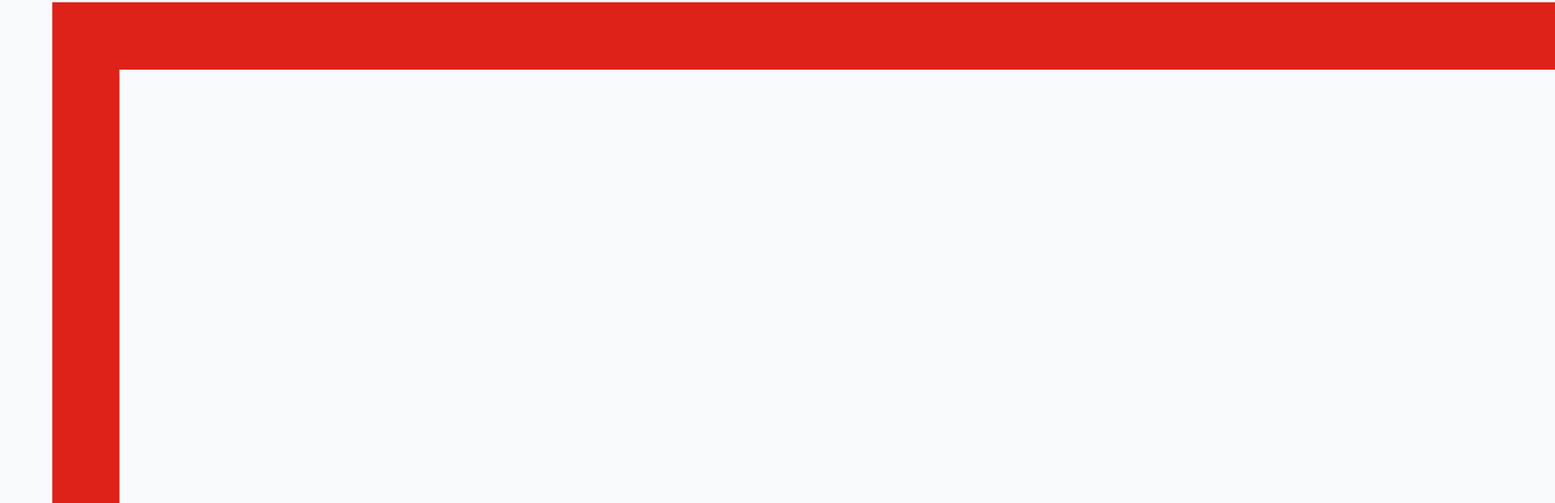
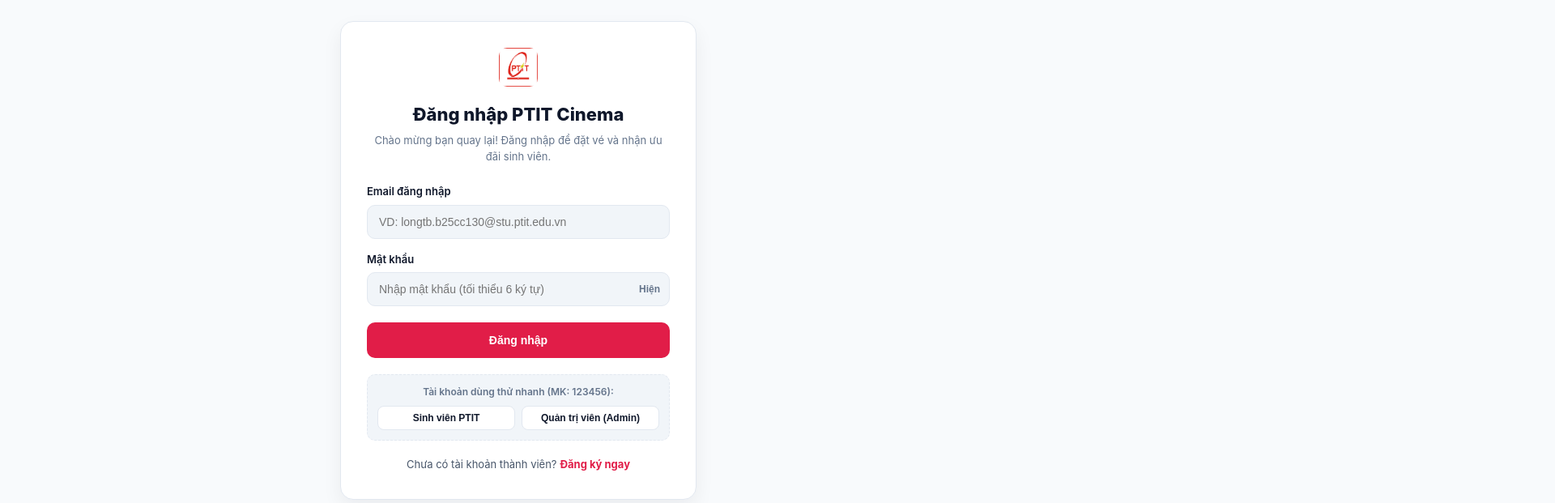
Before and after one commit to Nhatdoo9ii/03_LTW_CuoiKy, a React (Vite) app in the folder client/: page /login in a window 1280 px wide. Shown: the part 95-716 px from the top of the page at 81% size, 1920 px wide, since content can reach past the window. Built offline with nearby package versions, Linux system fonts and the light colour scheme.

Commit message:
Sửa lại file Css cho trang Login do sơ suất

```diff
--- a/client/src/pages/public/LoginPage.module.css
+++ b/client/src/pages/public/LoginPage.module.css
@@ -1,100 +1,131 @@
-.homeWrapper {
-  background-color: var(--bg-page);
-  color: var(--text-heading);
-  min-height: 100vh;
-  padding-bottom: 64px;
+.authWrapper {
+  min-height: calc(100vh - 200px);
+  display: flex;
+  align-items: center;
+  justify-content: center;
+  padding: 24px 16px;
 }
 
-.container {
-  max-width: 1200px;
-  margin: 0 auto;
-  padding: 0 20px;
+.authCard {
+  width: 100%;
+  max-width: 440px;
+  background-color: var(--bg-surface);
+  border: 1px solid var(--border-color);
+  border-radius: 16px;
+  padding: 32px;
+  box-shadow: 0 10px 25px rgba(15, 23, 42, 0.06);
 }
 
-/* ================= THANH CHUYỂN TAB & ĐẾM SỐ PHIM ================= */
-.tabHeader {
-  display: flex;
-  justify-content: space-between;
-  align-items: center;
-  flex-wrap: wrap;
-  gap: 16px;
-  margin: 32px 0 24px;
+.headerBox {
+  text-align: center;
+  margin-bottom: 24px;
 }
 
-.tabButtons {
+.logo {
+  width: 48px;
+  height: 48px;
+  object-fit: contain;
+  border-radius: 10px;
+  margin-bottom: 12px;
+}
+
+.title {
+  font-size: 22px;
+  font-weight: 800;
+  color: var(--text-heading);
+  margin-bottom: 6px;
+}
+
+.subtitle {
+  font-size: 13px;
+  color: var(--text-muted);
+  line-height: 1.5;
+}
+
+.errorAlert {
+  background-color: var(--color-primary-light);
+  color: var(--color-primary);
+  border: 1px solid var(--color-primary);
+  padding: 10px 14px;
+  border-radius: 10px;
+  font-size: 13px;
+  font-weight: 600;
+  margin-bottom: 18px;
+  text-align: center;
+}
+
+.form {
+  display: flex;
+  flex-direction: column;
+  gap: 16px;
+}
+
+.formGroup {
+  display: flex;
+  flex-direction: column;
+  gap: 6px;
+}
+
+.label {
+  font-size: 13px;
+  font-weight: 600;
+  color: var(--text-heading);
+}
+
+.passwordWrapper {
+  position: relative;
   display: flex;
   align-items: center;
-  gap: 12px;
 }
 
-.tabBtn {
-  padding: 10px 22px;
+.input {
+  width: 100%;
+  height: 42px;
+  padding: 0 14px;
   border-radius: 10px;
   border: 1px solid var(--border-color);
-  background-color: var(--bg-surface);
+  background-color: var(--bg-subtle);
   color: var(--text-heading);
   font-size: 14px;
-  font-weight: 700;
-  cursor: pointer;
-  transition: all 0.2s ease;
+  outline: none;
+  transition: border-color 0.2s ease, background-color 0.2s ease;
 }
 
-.tabBtn:hover {
+.input:focus {
   border-color: var(--color-primary);
+  background-color: var(--bg-surface);
+}
+
+.inputError {
+  border-color: var(--color-primary);
+}
+
+.togglePwdBtn {
+  position: absolute;
+  right: 12px;
+  background: none;
+  border: none;
+  font-size: 12px;
+  font-weight: 600;
+  color: var(--text-muted);
+  cursor: pointer;
+}
+
+.togglePwdBtn:hover {
   color: var(--color-primary);
 }
 
-.tabBtnActive {
-  background-color: var(--color-primary);
-  border-color: var(--color-primary);
-  color: #ffffff;
+.errorText {
+  font-size: 12px;
+  color: var(--color-primary);
+  font-weight: 500;
 }
 
-.tabBtnActive:hover {
-  background-color: var(--color-primary-hover);
-  border-color: var(--color-primary-hover);
-  color: #ffffff;
-}
-
-.resultCount {
-  font-size: 14px;
-  color: var(--text-muted);
-}
-
-.resultCount strong {
-  color: var(--text-heading);
-  font-weight: 700;
-}
-
-/* ================= LƯỚI DANH SÁCH PHIM ================= */
-.moviesGrid {
-  display: grid;
-  grid-template-columns: repeat(4, 1fr);
-  gap: 24px;
-}
-
-/* ================= TRẠNG THÁI KHÔNG TÌM THẤY PHIM ================= */
-.emptyState {
-  background-color: var(--bg-surface);
-  border: 1px solid var(--border-color);
-  border-radius: 16px;
-  padding: 48px 24px;
-  text-align: center;
-  display: flex;
-  flex-direction: column;
-  align-items: center;
-  gap: 16px;
-}
-
-.emptyState p {
-  font-size: 15px;
-  color: var(--text-muted);
-}
-
-.resetBtn {
-  padding: 10px 22px;
+.submitBtn {
+  height: 44px;
+  margin-top: 4px;
+  border: none;
   border-radius: 10px;
-  border: none;
   background-color: var(--color-primary);
   color: #ffffff;
   font-size: 14px;
@@ -103,35 +134,81 @@
   transition: background-color 0.2s ease;
 }
 
-.resetBtn:hover {
+.submitBtn:hover:not(:disabled) {
   background-color: var(--color-primary-hover);
 }
 
-/* ================= RESPONSIVE ================= */
-@media (max-width: 1024px) {
-  .moviesGrid {
-    grid-template-columns: repeat(2, 1fr);
-    gap: 20px;
+.submitBtn:disabled {
+  opacity: 0.65;
+  cursor: not-allowed;
+}
+
+/* Khu vực tài khoản mẫu */
+.demoBox {
+  margin-top: 20px;
+  padding: 12px;
+  border-radius: 10px;
+  background-color: var(--bg-subtle);
+  border: 1px dashed var(--border-color);
+  display: flex;
+  flex-direction: column;
+  gap: 8px;
+}
+
+.demoTitle {
+  font-size: 12px;
+  font-weight: 600;
+  color: var(--text-muted);
+  text-align: center;
+}
+
+.demoActions {
+  display: flex;
+  gap: 8px;
+}
+
+.demoBtn {
+  flex: 1;
+  padding: 7px 10px;
+  border-radius: 8px;
+  border: 1px solid var(--border-color);
+  background-color: var(--bg-surface);
+  color: var(--text-heading);
+  font-size: 12px;
+  font-weight: 600;
+  cursor: pointer;
+  transition: all 0.2s ease;
+}
+
+.demoBtn:hover {
+  border-color: var(--color-primary);
+  color: var(--color-primary);
+}
+
+.switchText {
+  margin-top: 20px;
+  text-align: center;
+  font-size: 13px;
+  color: var(--text-body);
+}
+
+.switchLink {
+  color: var(--color-primary);
+  font-weight: 700;
+  text-decoration: none;
+}
+
+.switchLink:hover {
+  text-decoration: underline;
+}
+
+/* Responsive trên điện thoại */
+@media (max-width: 768px) {
+  .authCard {
+    padding: 24px 18px;
+  }
+
+  .demoActions {
+    flex-direction: column;
   }
 }
-
-@media (max-width: 576px) {
-  .tabHeader {
-    flex-direction: column;
-    align-items: flex-start;
-  }
-
-  .tabButtons {
-    width: 100%;
-  }
-
-  .tabBtn {
-    flex: 1;
-    text-align: center;
-    padding: 10px 12px;
-  }
-
-  .moviesGrid {
-    grid-template-columns: 1fr;
-  }
-}
```
